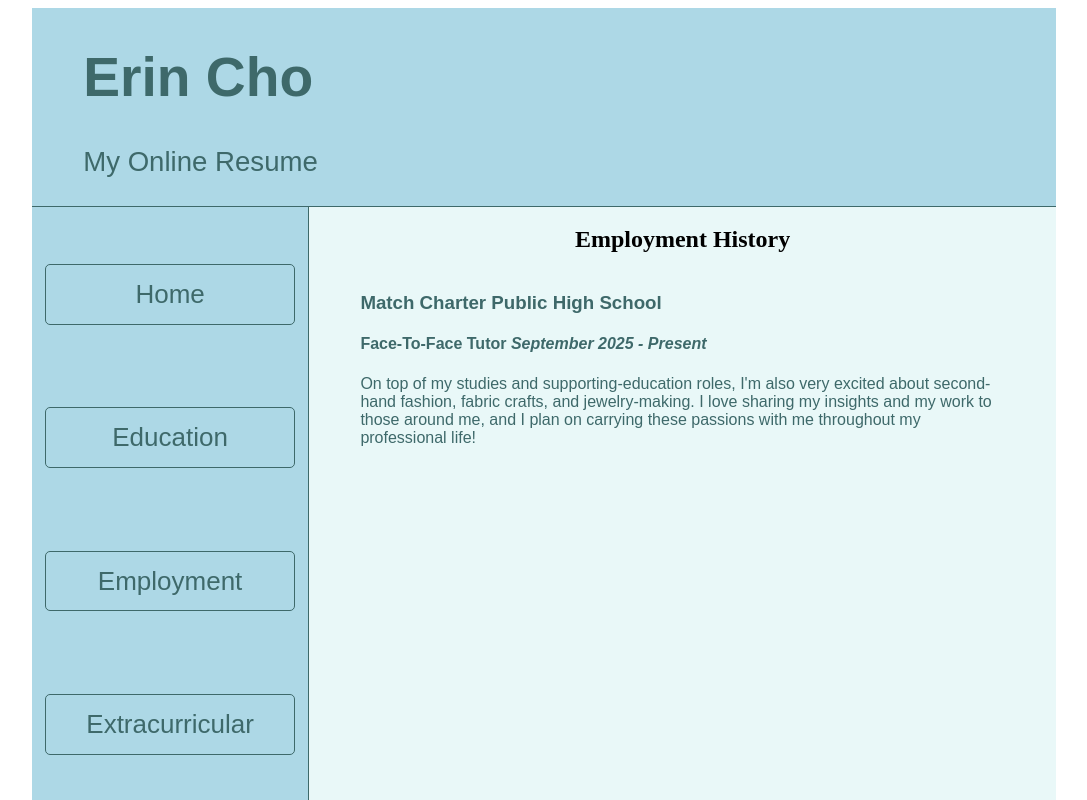
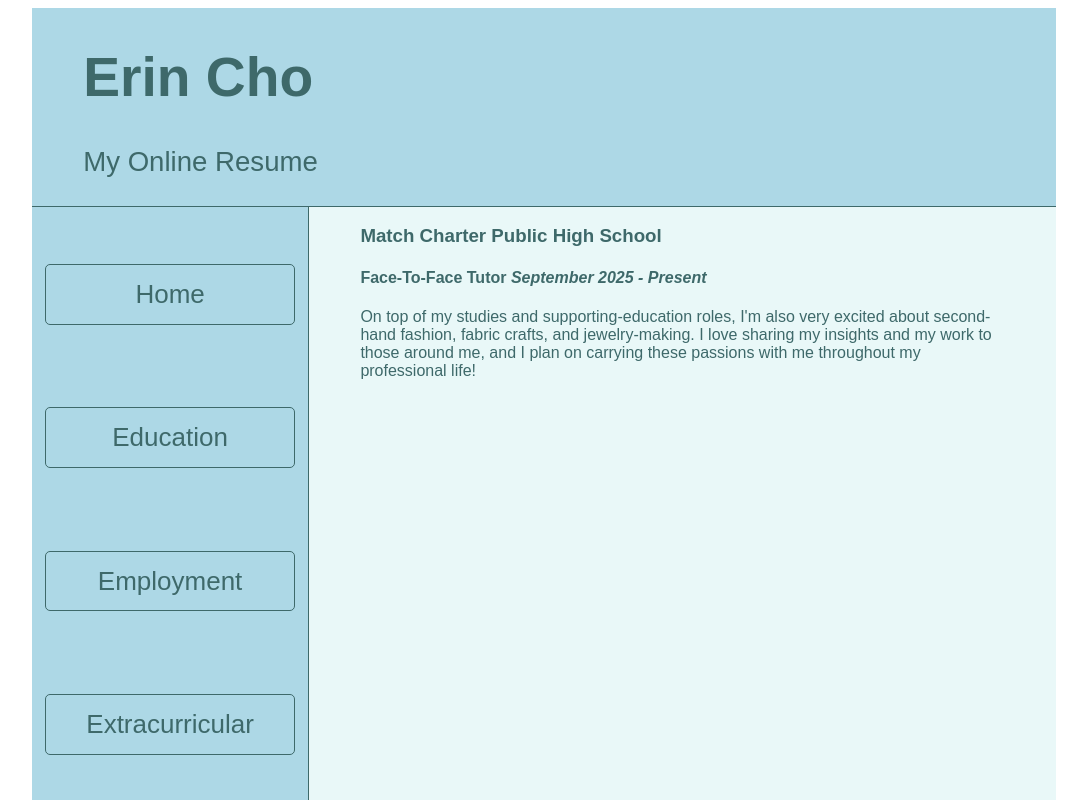
Before and after one commit to er1nh4/cs391a1-mp3, a React app: page /employment.html in a window 1280 px wide. Shown: the top 800 px of the page, without its empty margins (96-1183 px from the left). Built offline with nearby package versions, Linux system fonts and the light colour scheme; the HTML template or start-up script is replaced by a standard one.

Commit message:
Added work exp

```diff
--- a/src/components/main/Employment.tsx
+++ b/src/components/main/Employment.tsx
@@ -6,26 +6,30 @@
     display: flex;
     flex-direction: column;
     padding: 0 5%;
-    text-align: center;
 `;
 
 const StyledDiv = styled.div`
-    text-align: left;
+    text-align: center;
     font-family: "Arial Rounded MT Bold", Arial, san-serif, serif;
     color: #3e696a;
+`;
+
+const StyledHeader = styled.div`
+    text-align: left;
 `;
 
 export default function Employment() {
     return (
         <StyledPage id="main-page">
-            <h2 id="main-title"> Employment History </h2>
             <StyledDiv>
+                <StyledHeader>
                     <h3>Match Charter Public High School</h3>
                     <h4> Face-To-Face Tutor <em> September 2025 - Present </em></h4>
                     <p> On top of my studies and supporting-education roles, I'm also
                         very excited about second-hand fashion, fabric crafts, and jewelry-making.
                         I love sharing my insights and my work to those around me, and I plan on
                         carrying these passions with me throughout my professional life!</p>
+                </StyledHeader>
             </StyledDiv>
         </StyledPage>
     )
```
